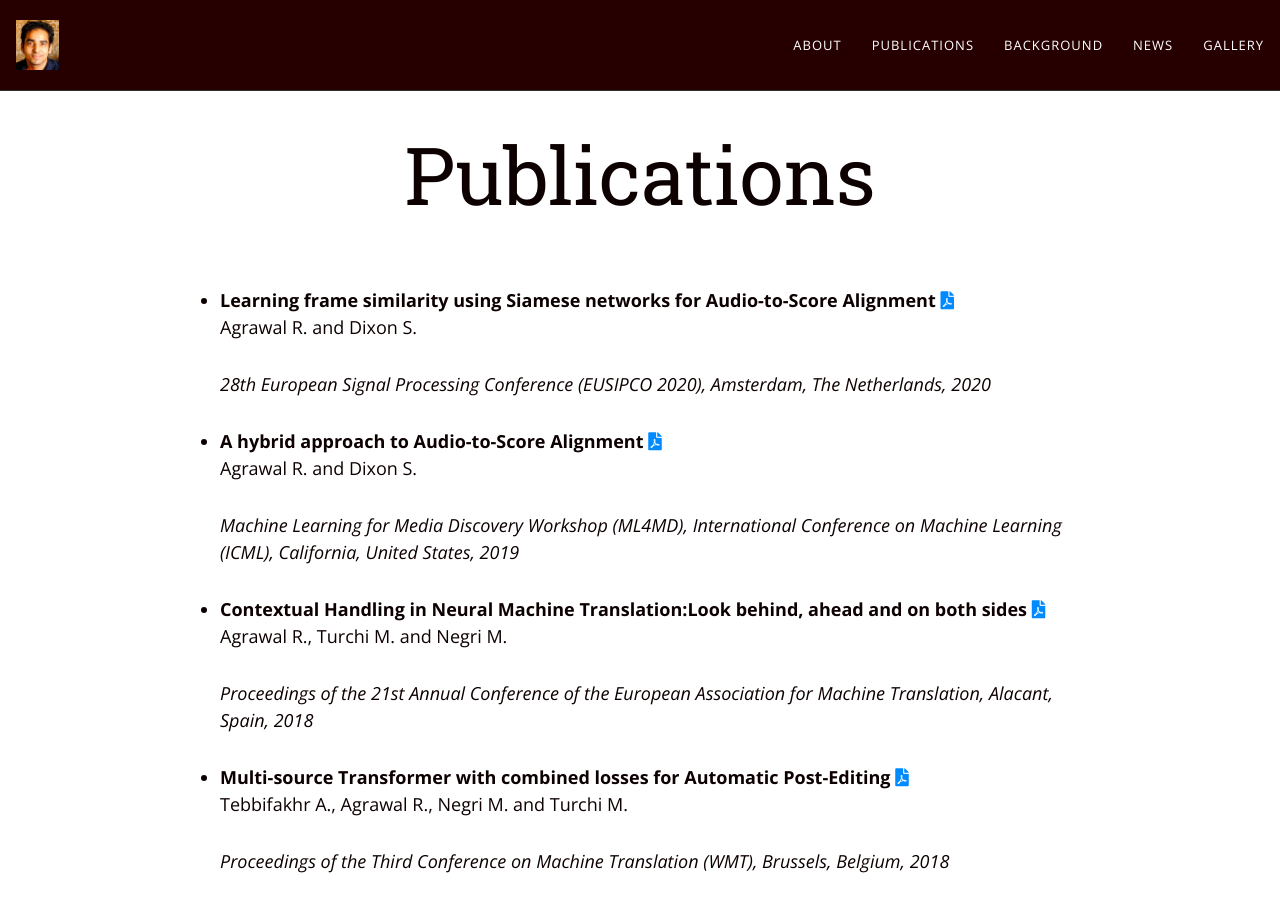
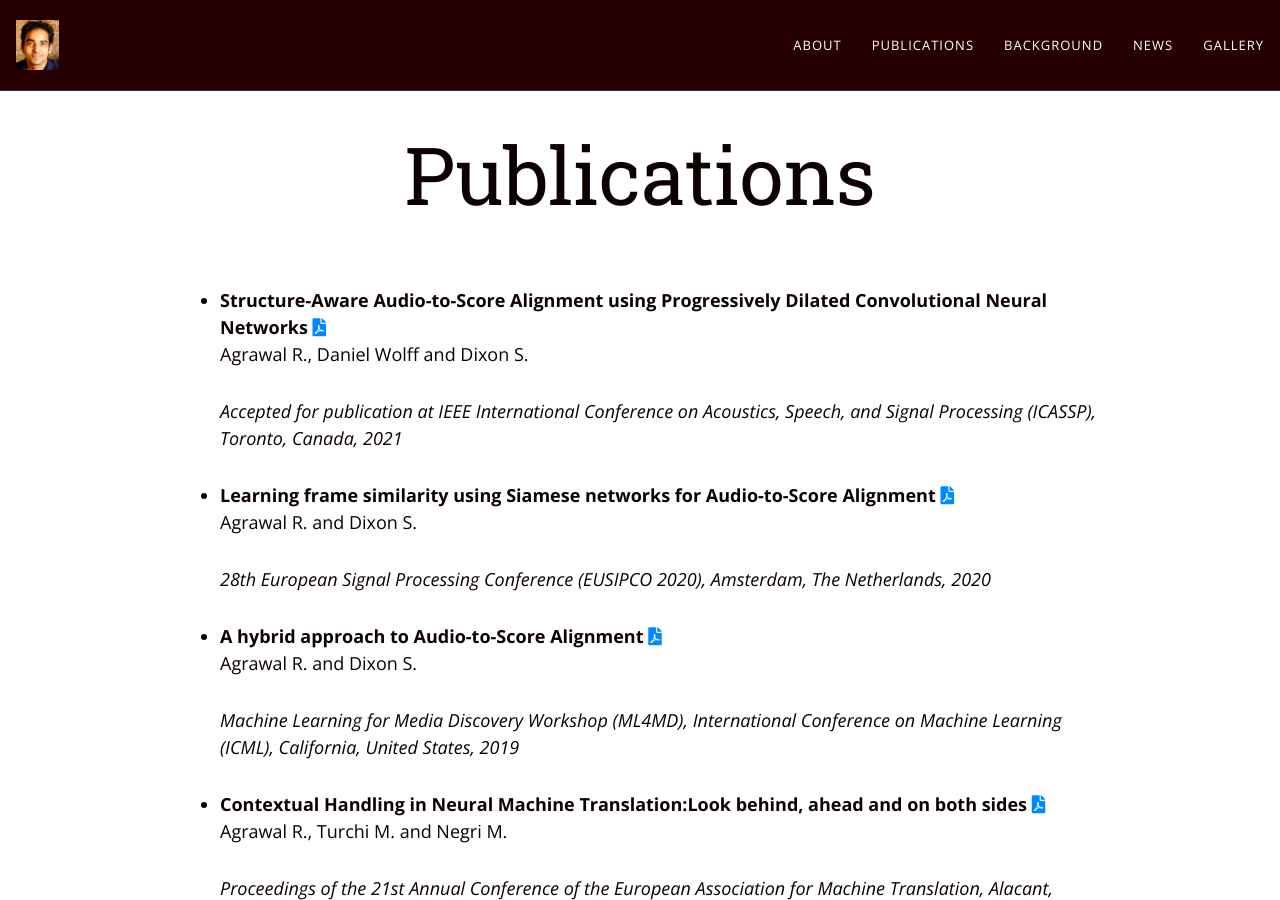
Before and after one commit to rragrawal/rragrawal.github.io, a Jekyll site: the page built from publications.md, in a window 1280 px wide and 900 px high. Built offline with Jekyll 4.4.1, drawn with Linux system fonts in a browser that asks for light colours; nearby versions of some CDN libraries.

Commit message:
Update publications.md

```diff
--- a/publications.md
+++ b/publications.md
@@ -3,6 +3,10 @@ layout: page
 show-avatar: false
 title: "Publications"
 ---
+* {: .spaced :} **Structure-Aware Audio-to-Score Alignment using Progressively Dilated Convolutional Neural Networks** [<i class="fas fa-file-pdf"></i>](https://arxiv.org/abs/2102.00382)
+  Agrawal R., Daniel Wolff and Dixon S.
+
+  *Accepted for publication at IEEE International Conference on Acoustics, Speech, and Signal Processing (ICASSP), Toronto, Canada, 2021*
 * {: .spaced :} **Learning frame similarity using Siamese networks for Audio-to-Score Alignment** [<i class="fas fa-file-pdf"></i>](https://www.eurasip.org/Proceedings/Eusipco/Eusipco2020/pdfs/0000141.pdf)
   Agrawal R. and Dixon S.
 
```
